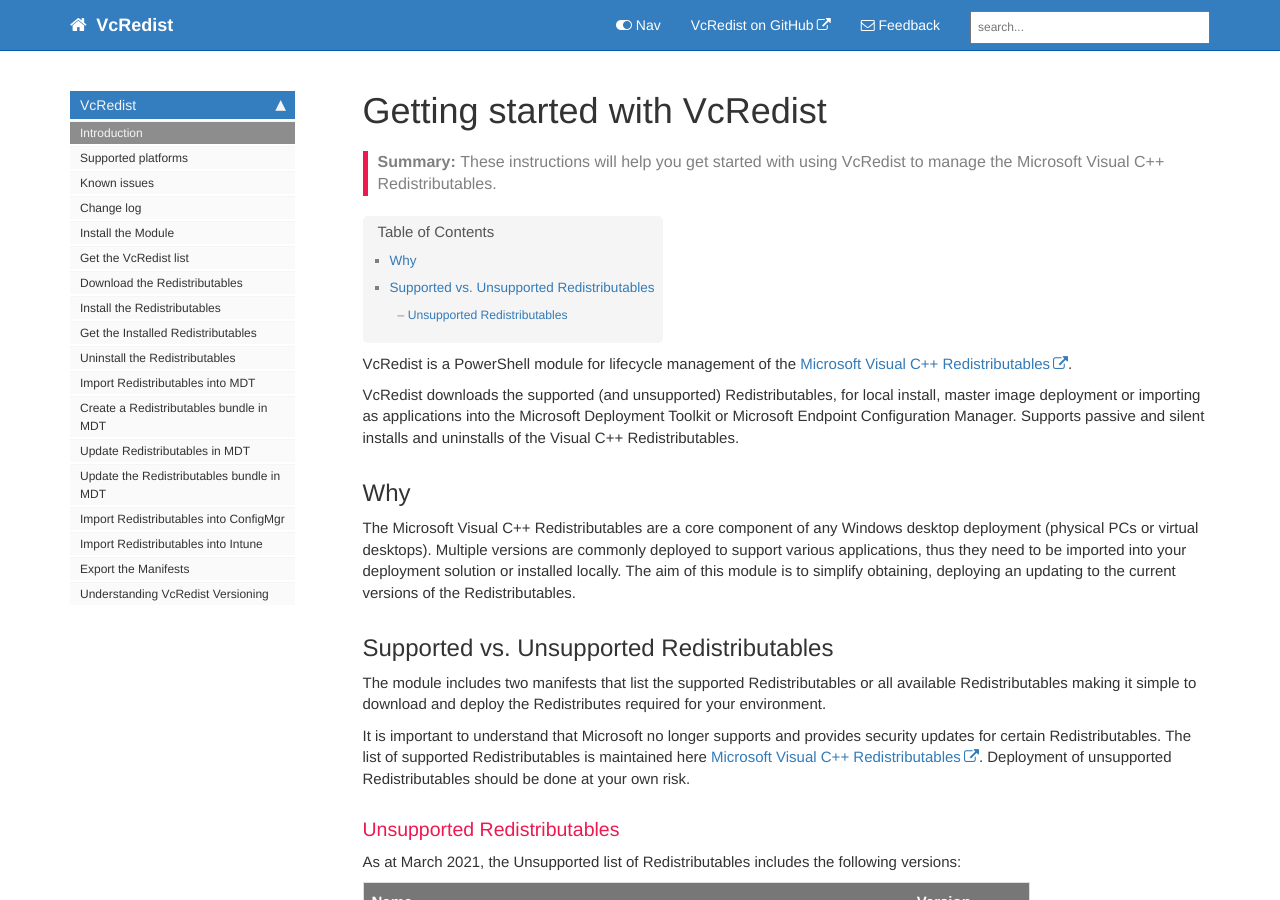
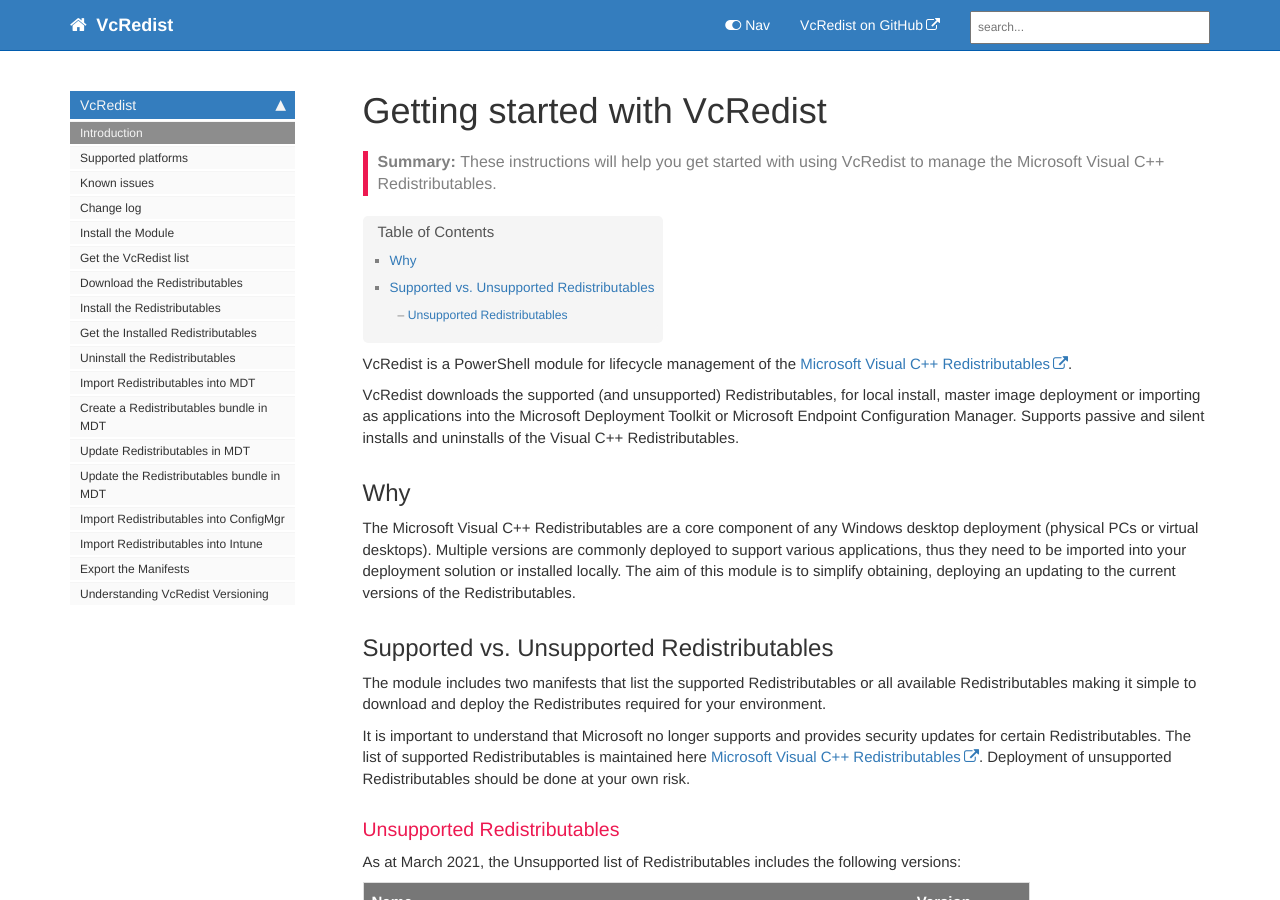
Before and after one commit to aaronparker/vcredist, a Jekyll site: the page built from docs/index.md, in a window 1280 px wide and 900 px high. Built offline with Jekyll 4.4.1, drawn with Linux system fonts in a browser that asks for light colours; comment, search, counter and statistics services are not loaded.

Commit message:
Remove email

```diff
--- a/docs/_config.yml
+++ b/docs/_config.yml
@@ -34,10 +34,10 @@
 
 feedback_subject_line: VcRedist
 
-feedback_email: aaron@stealthpuppy.com
+feedback_email:
 # used as a contact email for the Feedback link in the top navigation bar
 
-# feedback_disable: true
+feedback_disable: true
 # if you uncomment the previous line, the Feedback link gets removed
 
 # feedback_text: "Need help?"
```
